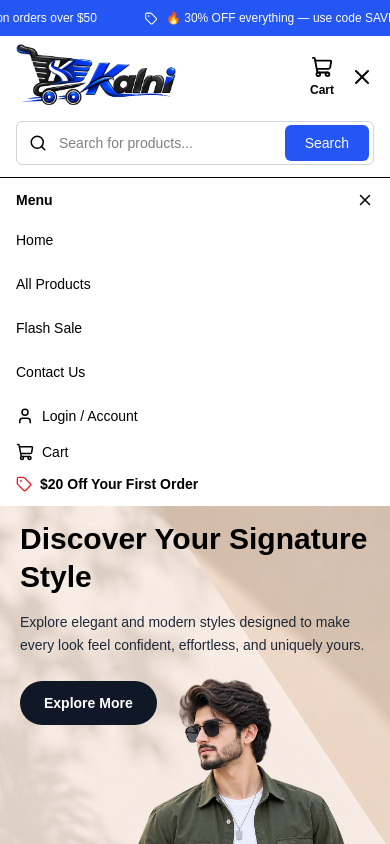
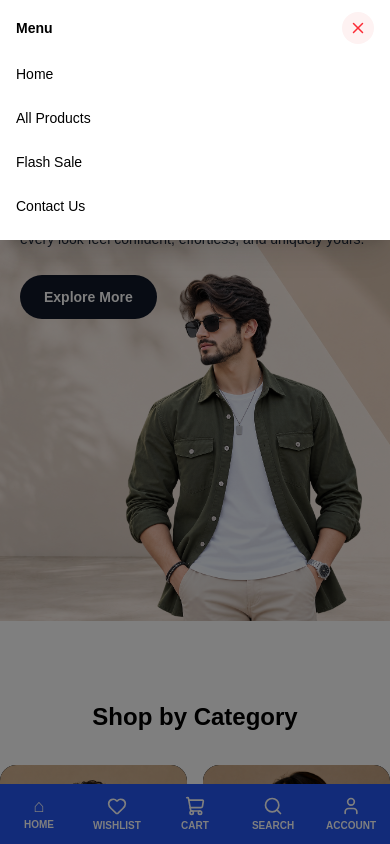
Before and after one commit to mdmohsin-dev/digital-market-frontend, a Next.js app: page / in a window 390 px wide. Both pictures are taken after a click on the button 362 px from the left and 76 px from the top of the page. Shown: the top 844 px of the page. Built offline with nearby package versions, Linux system fonts and the light colour scheme.

Commit message:
update navbar designe

```diff
--- a/src/components/shared/CartSidebar.tsx
+++ b/src/components/shared/CartSidebar.tsx
@@ -134,10 +134,10 @@ export default function CartSidebar({
                     className="relative cursor-pointer flex shrink-0 flex-col items-center gap-1 text-foreground transition-colors hover:text-brand"
                 >
                     <div className="relative">
-                        <ShoppingCart size={22} />
+                        <ShoppingCart size={28} />
 
                         {cartCount > 0 && (
-                            <span className="absolute -right-2 -top-2 flex h-4 min-w-4 items-center justify-center rounded-full bg-badge px-1 text-[10px] font-semibold text-badge-foreground">
+                            <span className="absolute -right-2 -top-2 flex h-4 min-w-4 items-center justify-center rounded-full bg-badge px-1 text-[10px] font-medium text-badge-foreground">
                                 {cartCount > 99
                                     ? "99+"
                                     : cartCount}
@@ -145,7 +145,7 @@ export default function CartSidebar({
                         )}
                     </div>
 
-                    <span className="text-xs font-semibold text-foreground">
+                    <span className="text-xs font-medium text-foreground">
                         Cart
                     </span>
                 </button>
--- a/src/components/shared/Navbar/PublicNavbar.tsx
+++ b/src/components/shared/Navbar/PublicNavbar.tsx
@@ -12,9 +12,7 @@ import {
 
 import Link from "next/link";
 import { useEffect, useState } from "react";
-
 import { useWishlist } from "@/hooks/useWishlist";
-
 import brandLogo from "@/assets/Images/brandLogo.png";
 import Image from "next/image";
 
@@ -22,8 +20,9 @@ import {
   getCartCount,
   CART_UPDATED_EVENT,
 } from "@/lib/cart";
+
 import CartSidebar from "../CartSidebar";
-
+import { LuUserRound } from "react-icons/lu";
 
 const navItems = [
   { label: "Home", href: "/" },
@@ -34,18 +33,25 @@ const navItems = [
 
 function SearchBar({
   className = "",
+  compact = false,
+  onSubmit,
 }: {
   className?: string;
+  compact?: boolean;
+  onSubmit?: (e: React.FormEvent<HTMLFormElement>) => void;
 }) {
   return (
     <form
+      onSubmit={onSubmit}
       className={`flex h-11 items-center rounded-md border border-gray-300 bg-background focus-within:border-brand ${className}`}
       role="search"
     >
+      {!compact && (
         <Search
           size={18}
           className="ml-3 shrink-0 text-muted-foreground"
         />
+      )}
 
       <input
         type="search"
@@ -54,12 +60,22 @@ function SearchBar({
         className="h-full min-w-0 flex-1 bg-transparent px-3 text-sm text-foreground outline-none placeholder:text-muted-foreground"
       />
 
+      {compact ? (
+        <button
+          type="submit"
+          aria-label="Search"
+          className="m-1 inline-flex h-9 w-10 shrink-0 items-center justify-center rounded-md bg-primary text-primary-foreground transition-opacity hover:opacity-90"
+        >
+          <Search size={18} />
+        </button>
+      ) : (
         <button
           type="submit"
           className="m-1 inline-flex h-9 shrink-0 items-center rounded-md bg-primary px-5 text-sm font-medium text-primary-foreground transition-opacity hover:opacity-90"
         >
           Search
         </button>
+      )}
     </form>
   );
 }
@@ -69,14 +85,17 @@ export default function PublicNavbar() {
   const [cartCount, setCartCount] = useState(0);
   const [cartOpen, setCartOpen] = useState(false);
 
+  // Mobile search state
+  const [mobileSearchOpen, setMobileSearchOpen] =
+    useState(false);
+
   const {
     wishlistCount,
     isLoaded,
   } = useWishlist();
 
-    // =========================================================
+
   // CART COUNT
-    // =========================================================
 
   useEffect(() => {
     const updateCartCount = () => {
@@ -108,14 +127,73 @@ export default function PublicNavbar() {
     };
   }, []);
 
+  // MOBILE SEARCH BODY SCROLL CONTROL
+
+  useEffect(() => {
+    if (mobileSearchOpen) {
+      document.body.style.overflow = "hidden";
+    } else {
+      document.body.style.overflow = "";
+    }
+
+    return () => {
+      document.body.style.overflow = "";
+    };
+  }, [mobileSearchOpen]);
+
+  // MOBILE MENU BODY SCROLL CONTROL
+
+  useEffect(() => {
+    if (open) {
+      document.body.style.overflow = "hidden";
+    } else {
+      document.body.style.overflow = "";
+    }
+
+    return () => {
+      document.body.style.overflow = "";
+    };
+  }, [open]);
+
+  // CLOSE MOBILE SEARCH + MENU ON DESKTOP
+
+  useEffect(() => {
+    const handleResize = () => {
+      if (window.innerWidth >= 1024) {
+        setMobileSearchOpen(false);
+        setOpen(false);
+      }
+    };
+
+    window.addEventListener("resize", handleResize);
+
+    return () => {
+      window.removeEventListener(
+        "resize",
+        handleResize,
+      );
+    };
+  }, []);
+
   return (
     <>
-            <header className="relative isolate z-30 mt-8 w-full bg-white">
-                {/* =================================================
-                    TOP BAR
-                ================================================= */}
 
-                <div className="mx-auto grid max-w-350 grid-cols-[auto_minmax(0,1fr)] items-center gap-4 px-4 py-3 lg:grid-cols-[auto_minmax(0,1fr)_auto] lg:gap-24 lg:py-4">
+      <header className="relative z-30 mt-8 w-full bg-white">
+
+        {/* TOP BAR */}
+
+        <div
+          className="
+                        mx-auto grid max-w-350
+                        grid-cols-[auto_minmax(0,1fr)_auto]
+                        items-center gap-3
+                        px-4 py-3
+                        sm:gap-10
+                        lg:grid-cols-[auto_minmax(0,1fr)_auto]
+                        lg:gap-32
+                        lg:py-4
+                    "
+        >
 
           {/* LOGO */}
 
@@ -124,29 +202,43 @@ export default function PublicNavbar() {
             className="flex shrink-0 items-center gap-2"
           >
             <Image
-                            width={160}
-                            height={160}
+              width={110}
+              height={110}
               alt="kalni"
               src={brandLogo}
             />
           </Link>
 
-                    {/* SEARCH - DESKTOP */}
+          <SearchBar
+            compact
+            className="
+                            hidden
+                            sm:flex
+                            lg:hidden
+                            w-full
+                            max-w-75
+                            justify-self-center
+                            md:max-w-100
+                        "
+          />
 
-                    <SearchBar className="hidden lg:flex" />
+          <SearchBar className="hidden lg:flex w-full" />
 
-                    {/* ACTIONS */}
 
           <div className="flex min-w-0 items-center justify-end gap-4 sm:gap-6">
-
-                        {/* LOGIN */}
-
             <Link
               href="/login"
-                            className="hidden shrink-0 flex-col items-center gap-1 sm:flex"
+              className="
+                                hidden
+                                shrink-0
+                                flex-col
+                                items-center
+                                gap-1
+                                sm:flex
+                            "
             >
-                            <User
-                                size={22}
+              <LuUserRound
+                size={28}
                 className="text-muted-foreground"
               />
 
@@ -155,17 +247,33 @@ export default function PublicNavbar() {
               </span>
             </Link>
 
-                        {/* WISHLIST */}
             <div className="hidden items-center gap-6 sm:flex">
               <Link
                 href="/wishlist"
                 className="relative flex flex-col items-center gap-1"
               >
-                                <Heart size={22} />
+                <Heart size={28} />
 
                 {isLoaded &&
                   wishlistCount > 0 && (
-                                        <span className="absolute right-1 -top-2 flex h-4 min-w-4 items-center justify-center rounded-full bg-badge px-1 text-[10px] font-semibold text-badge-foreground">
+                    <span
+                      className="
+                                                absolute
+                                                -top-2
+                                                right-1
+                                                flex
+                                                h-4
+                                                min-w-4
+                                                items-center
+                                                justify-center
+                                                rounded-full
+                                                bg-badge
+                                                px-1
+                                                text-[10px]
+                                                font-semibold
+                                                text-badge-foreground
+                                            "
+                    >
                       {wishlistCount > 99
                         ? "99+"
                         : wishlistCount}
@@ -177,18 +285,13 @@ export default function PublicNavbar() {
                 </span>
               </Link>
             </div>
-
-                        {/* =================================================
-                            CART DRAWER
-                        ================================================= */}
-
+            <div className="hidden md:block">
               <CartSidebar
                 open={cartOpen}
                 onOpenChange={setCartOpen}
                 cartCount={cartCount}
               />
-
-                        {/* MOBILE MENU */}
+            </div>
 
             <button
               type="button"
@@ -197,7 +300,11 @@ export default function PublicNavbar() {
               }
               aria-label="Toggle menu"
               aria-expanded={open}
-                            className="shrink-0 text-foreground lg:hidden"
+              className="
+                                shrink-0
+                                text-foreground
+                                lg:hidden
+                            "
             >
               {open ? (
                 <X size={24} />
@@ -208,20 +315,15 @@ export default function PublicNavbar() {
           </div>
         </div>
 
-                {/* SEARCH - MOBILE */}
-
-                <div className="mx-auto max-w-350 px-4 pb-3 lg:hidden">
-                    <SearchBar className="w-full" />
-                </div>
-
-                {/* =================================================
-                    BOTTOM NAV - DESKTOP
-                ================================================= */}
 
         <div className="sticky top-10">
+
           <div className="relative z-20 hidden border-t border-gray-300 lg:block">
+
             <nav className="mx-auto flex max-w-350 items-center gap-16 px-4 py-3">
+
               <ul className="flex w-full items-center justify-between">
+
                 {navItems.map((item) => (
                   <li
                     key={item.label}
@@ -229,34 +331,134 @@ export default function PublicNavbar() {
                   >
                     <Link
                       href={item.href}
-                                            className="flex items-center gap-1 whitespace-nowrap text-sm font-medium text-foreground transition-colors hover:text-brand"
-                                        >
+                      className="flex items-center gap-1 whitespace-nowrap text-sm font-medium text-foreground transition-colors hover:text-brand">
                       {item.label}
                     </Link>
                   </li>
                 ))}
+
               </ul>
 
               <div className="ml-auto flex shrink-0 items-center gap-2 whitespace-nowrap text-sm font-semibold text-foreground">
+
                 <Tag
                   size={16}
                   className="text-badge"
                 />
+
                 $20 Off Your First Order
               </div>
+
             </nav>
           </div>
         </div>
 
-                {/* =================================================
-                    MOBILE MENU
-                ================================================= */}
+      </header>
+      <div
+        className={`
+                    fixed
+                    inset-x-0
+                    top-0
+                    z-[999]
+                    lg:hidden
+                    transition-all
+                    duration-300
+                    ease-out
+                    ${mobileSearchOpen
+            ? "translate-y-0 opacity-100"
+            : "-translate-y-full opacity-0 pointer-events-none"
+          }
+                `}
+      >
+        {/* Search panel */}
 
-                {open && (
-                    <div className="relative z-20 border-t border-border lg:hidden">
+        <div className="mx-auto w-full max-w-110 bg-white shadow-xl">
+
+          <div className="flex items-center justify-between border-b border-gray-200 px-4 py-3">
+
+            <span className="text-sm font-semibold text-foreground">
+              Search Products
+            </span>
+
+            <button
+              type="button"
+              onClick={() =>
+                setMobileSearchOpen(false)
+              }
+              aria-label="Close search"
+              className="
+                                flex
+                                h-8
+                                w-8
+                                items-center
+                                justify-center
+                                rounded-full
+                                bg-red-50
+                                text-red-500
+                                transition-colors
+                                hover:bg-red-100
+                            "
+            >
+              <X size={18} />
+            </button>
+          </div>
+
+          <div className="px-4 py-3">
+            <SearchBar
+              compact
+              className="w-full"
+              onSubmit={() =>
+                setMobileSearchOpen(false)
+              }
+            />
+          </div>
+        </div>
+      </div>
+
+      {/*
+                MOBILE SEARCH BACKDROP (moved outside <header>)
+             */}
+
+      <div
+        onClick={() =>
+          setMobileSearchOpen(false)
+        }
+        className={`
+                    fixed
+                    inset-0
+                    z-[998]
+                    bg-black/50
+                    lg:hidden
+                    transition-opacity
+                    duration-300
+                    ${mobileSearchOpen
+            ? "opacity-100"
+            : "pointer-events-none opacity-0"}  `}
+      />
+
+
+      <div
+        className={`
+                    fixed
+                    inset-x-0
+                    top-0
+                    z-[999]
+                    lg:hidden
+                    transition-all
+                    duration-300
+                    ease-out
+                    ${open
+            ? "translate-y-0 opacity-100"
+            : "-translate-y-full opacity-0 pointer-events-none"
+          }
+                `}
+      >
+        <div className="mx-auto w-full bg-white shadow-xl">
+
           <nav className="mx-auto max-w-350 px-4 py-3">
 
             <div className="mb-2 flex items-center justify-between">
+
               <span className="text-sm font-semibold text-foreground">
                 Menu
               </span>
@@ -267,81 +469,204 @@ export default function PublicNavbar() {
                   setOpen(false)
                 }
                 aria-label="Close menu"
-                                    className="text-muted-foreground"
-                                >
+                className=" flex h-8 w-8 items-center justify-center rounded-full bg-red-50 text-red-500 transition-colors hover:bg-red-100">
                 <X size={18} />
               </button>
+
             </div>
 
             <ul>
+
               {navItems.map((item) => (
                 <li key={item.label}>
+
                   <Link
                     href={item.href}
                     onClick={() =>
                       setOpen(false)
                     }
-                                            className="flex items-center justify-between py-3 text-sm font-medium text-foreground"
-                                        >
+                    className="flex  items-center  justify-between  py-3  text-sm  font-medium  text-foreground">
                     {item.label}
                   </Link>
+
                 </li>
               ))}
+
             </ul>
 
-                            <Link
-                                href="/login"
+          </nav>
+        </div>
+      </div>
+
+      {/*
+                MOBILE MENU BACKDROP
+             */}
+
+      <div
         onClick={() =>
           setOpen(false)
         }
-                                className="mt-3 flex items-center gap-2 text-sm font-medium text-foreground sm:hidden"
-                            >
-                                <User
-                                    size={18}
-                                    className="text-muted-foreground"
+        className={`
+                    fixed
+                    inset-0
+                    z-[998]
+                    bg-black/50
+                    lg:hidden
+                    transition-opacity
+                    duration-300
+                    ${open
+            ? "opacity-100"
+            : "pointer-events-none opacity-0"
+          }
+                `}
       />
 
-                                Login / Account
+      <nav
+        className="fixed bottom-0 left-0 right-0 z-40 flex h-15 items-center justify-around bg-primary md:hidden
+                "
+      >
+
+        {/*
+                    HOME
+                 */}
+
+        <Link
+          href="/"
+          className="flex h-full flex-1 flex-col items-center justify-center gap-0.5 text-white ">
+          <span className="text-lg leading-none">
+            ⌂
+          </span>
+
+          <span className="text-[10px] font-semibold uppercase">
+            Home
+          </span>
         </Link>
 
-                            {/* MOBILE CART */}
+
+        <Link
+          href="/wishlist"
+          className="
+                        relative
+                        flex
+                        h-full
+                        flex-1
+                        flex-col
+                        items-center
+                        justify-center
+                        gap-0.5
+                        text-white
+                    "
+        >
+          <Heart size={20} />
+
+          {isLoaded && wishlistCount > 0 && (
+            <span
+              className="
+                                absolute
+                                top-1
+                                left-1/2
+                                ml-2
+                                flex
+                                h-4
+                                min-w-4
+                                items-center
+                                justify-center
+                                rounded-full
+                                bg-black
+                                px-1
+                                text-[9px]
+                                font-semibold
+                                text-white
+                            "
+            >
+              {wishlistCount > 99
+                ? "99+"
+                : wishlistCount}
+            </span>
+          )}
+
+          <span className="text-[10px] font-semibold uppercase">
+            Wishlist
+          </span>
+        </Link>
+
+        {/*
+                    CART
+                 */}
 
         <button
           type="button"
-                                onClick={() => {
-                                    setOpen(false);
-                                    setCartOpen(true);
-                                }}
-                                className="mt-4 flex w-full items-center gap-2 text-left text-sm font-medium text-foreground"
+          onClick={() =>
+            setCartOpen(true)
+          }
+          className="
+                        relative
+                        flex
+                        h-full
+                        flex-1
+                        flex-col
+                        items-center
+                        justify-center
+                        gap-0.5
+                        text-white
+                    "
         >
-                                <ShoppingCart
-                                    size={18}
-                                    className="text-muted-foreground"
-                                />
-
-                                Cart
+          <ShoppingCart size={20} />
 
           {cartCount > 0 && (
-                                    <span className="rounded-full bg-badge px-2 py-0.5 text-[10px] font-semibold text-badge-foreground">
+            <span
+              className="absolute  top-1  left-1/2  ml-2  flex  h-4  min-w-4  items-center  justify-center  rounded-full bg-black  px-1  text-[9px]  font-semibold  text-white">
               {cartCount > 99
                 ? "99+"
                 : cartCount}
             </span>
           )}
+
+          <span className="text-[10px] font-semibold uppercase">
+            Cart
+          </span>
         </button>
 
-                            <div className="mt-3 flex items-center gap-2 text-sm font-semibold text-foreground">
-                                <Tag
-                                    size={16}
-                                    className="text-badge"
-                                />
+        {/*
+                    SEARCH
+                 */}
 
-                                $20 Off Your First Order
-                            </div>
+        <button
+          type="button"
+          onClick={() =>
+            setMobileSearchOpen(true)
+          }
+          className="
+                        flex
+                        h-full
+                        flex-1
+                        flex-col
+                        items-center
+                        justify-center
+                        gap-0.5
+                        text-white
+                    "
+        >
+          <Search size={20} />
+
+          <span className="text-[10px] font-semibold uppercase">
+            Search
+          </span>
+        </button>
+
+        {/* ACCOUNT */}
+
+        <Link
+          href="/login"
+          className=" flex h-full flex-1 flex-col items-center justify-center gap-0.5 text-white">
+          <User size={20} />
+
+          <span className="text-[10px] font-semibold uppercase">
+            Account
+          </span>
+        </Link>
+
       </nav>
-                    </div>
-                )}
-            </header>
     </>
   );
 }
```
Lines whose indentation alone changed are shown as unchanged.
